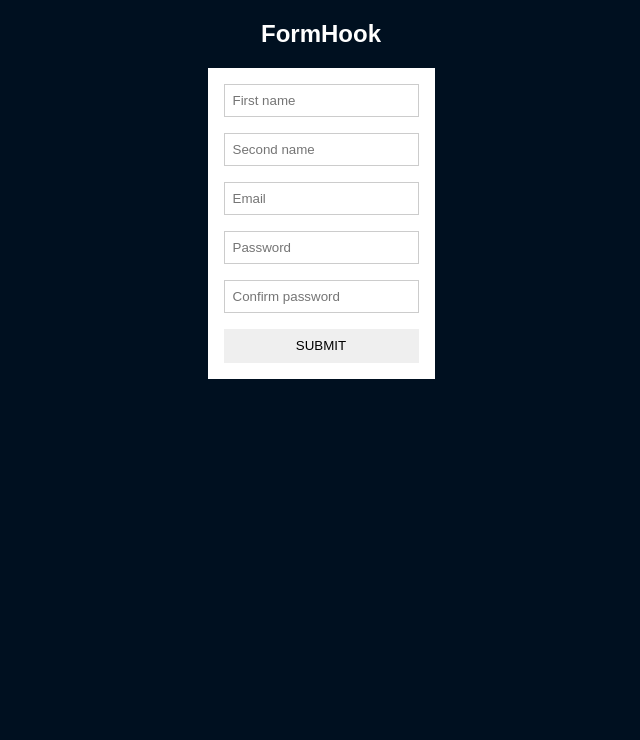
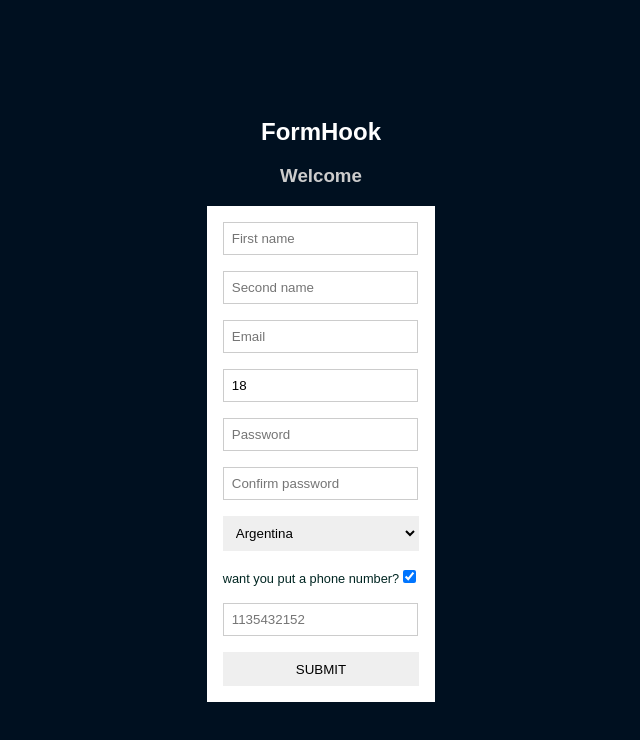
Before and after one commit to aledaledev/form-practice, a React (Vite) app: page /react-hook-form in a window 1280 px wide. Shown: the top 740 px of the page, without its empty margins (319-959 px from the left). Built offline with nearby package versions, Linux system fonts and the light colour scheme.

Commit message:
learning react-hook-form

```diff
--- a/package.json
+++ b/package.json
@@ -15,6 +15,7 @@
     "@fortawesome/react-fontawesome": "^0.2.0",
     "react": "^18.2.0",
     "react-dom": "^18.2.0",
+    "react-hook-form": "^7.41.1",
     "react-router-dom": "^6.4.5",
     "styled-components": "^5.3.6"
   },
--- a/src/assets/styles/HookForm.style.ts
+++ b/src/assets/styles/HookForm.style.ts
@@ -2,13 +2,23 @@ import styled from "styled-components";
 
 export const Wrapper = styled.div`
     display: flex;
+    height: 100vh;
     flex-direction: column;
     align-items: center;
 
     h2{
         color: white;
+        text-align: center;
     }
 
+    div{
+        margin: auto;
+    }
+
+    h3{
+        text-align: center;
+        color: #ccc;
+    }
 `
 
 export const FormSc = styled.form`
@@ -17,9 +27,12 @@ export const FormSc = styled.form`
     flex-direction: column;
     padding: 1rem;
 
-    input{
+    div{
+        margin-bottom: 1rem;
+        width: 100%;
+
+        input{
         padding: .5rem;
-        margin-bottom: 1rem;
         border: 1px solid #ccc;
         transition: border .2s;
 
@@ -29,6 +42,30 @@ export const FormSc = styled.form`
 
         &:hover{
             border: 1px solid #999;
+        }
+        }
+
+        p{
+            margin: .2rem .5rem 0;
+            padding: 0;
+            font-size: .8rem;
+            color: #A41623;
+        }
+
+        select{
+        padding: .5rem;
+        border: 1px solid transparent;
+        transition: all .2s;
+        width: 100%;
+
+        &:hover{
+            background-color: #ccc;
+        }
+        }
+
+        label{
+            font-size: .8rem;
+            color: #012622;
         }
     }
 
--- a/src/pages/HookForm.tsx
+++ b/src/pages/HookForm.tsx
@@ -1,5 +1,7 @@
-import React from 'react'
+import React, { useState } from 'react'
+import { useForm } from 'react-hook-form';
 import { Wrapper, FormSc } from '../assets/styles/HookForm.style'
+import { ageValidator } from '../validators';
 
 const HookForm = () => {
 
@@ -7,28 +9,88 @@ const HookForm = () => {
     firstName: string,
     lastName: string,
     email:string,
+    age:number,
     password:string,
-    confirmPassword:string
+    confirmPassword:string,
+    country:'arg'|'uru'|'per',
+    checkPhone:boolean,
+    phoneNumber:number
   }
 
-  const onSubmit = (e:React.FormEvent) => {
-    e.preventDefault()
-    console.log('submit');
+  //metodos listos para implementar
+  //register: registra cambios,
+  //formState: estado del formulario
+  //handleSubmit: controla el envio
+  //getValues: valor actual del campo
+  //watch: que se esta escribiendo en tiempo real
+  const {register,formState:{errors},handleSubmit,getValues,watch} = useForm<FormData>({
+    defaultValues:{
+      age:18,
+      checkPhone:true
+    }
+  });
+
+  const onSubmit = (values:FormData) => {
+      console.log(values);
   }
 
+  //validate -> validadores personalizados
   return (
     <Wrapper>
+      <div>
       <h2>FormHook</h2>
-      <FormSc onSubmit={onSubmit}>
-        <input name='firstName' placeholder='First name'/>
-        <input name="lastName" placeholder='Second name'/>
-        <input type="email" name='email' placeholder='Email'/>
-        <input type="password" name="password" placeholder='Password'/>
-        <input type="password" name="confirmPassword" placeholder='Confirm password'/>
+      <h3>Welcome {watch('firstName')}</h3>
+      <FormSc onSubmit={handleSubmit(onSubmit)}>
+        <div>
+          <input {...register('firstName', {required:true,maxLength:10})} placeholder='First name'/>
+          {errors.firstName?.type==='maxLength'?<p>must have 10 maxlength letters</p>:null}
+          {errors.firstName?.type==='required'?<p>this field cannot be void</p>:null}
+        </div>
+        <div>
+          <input {...register('lastName', {required:true})} placeholder='Second name'/>
+          {errors.lastName?.type==='required'?<p>this field cannot be void</p>:null}
+        </div>
+        <div>
+          <input {...register('email', {required:true, pattern:/^[^@]+@[^@]+\.[a-zA-Z]{2,}$/})} type="email" placeholder='Email'/>
+          {errors.email?.type==='required'?<p>this field cannot be void</p>:null}
+          {errors.email?.type==='pattern'?<p>sorry type a correct email</p>:null}
+        </div>
+        <div>
+          <input {...register('age', {required:true, validate:ageValidator})} type='number' placeholder='Age'/>
+          {errors.age?.type==='required'?<p>this field cannot be void</p>:null}
+          {errors.age?.type==='validate'?<p>age must be between 18 to 65</p>:null}
+        </div>
+        <div>
+          <input {...register('password', {required:true})} type="password" placeholder='Password'/>
+          {errors.password?.type==='required'?<p>this field cannot be void</p>:null}
+        </div>
+        <div>
+          <input {...register('confirmPassword', {required:true, validate:(value) => value===getValues('password')})} type="password" placeholder='Confirm password'/>
+          {errors.confirmPassword?.type==='required'?<p>this field cannot be void</p>:null}
+        </div>
+        <div>
+          <select {...register('country')}>
+            <option value="arg">Argentina</option>
+            <option value="per">Peru</option>
+            <option value="uru">Uruguay</option>
+          </select>
+        </div>
+        <div>
+          <label>want you put a phone number?
+          <input type="checkbox" {...register('checkPhone')}/>
+          </label>
+        </div>
+        {watch('checkPhone')?
+        <div>
+          <input {...register('phoneNumber')} type="number" placeholder='1135432152'/>
+        </div>:null}
         <button type='submit'>submit</button>
       </FormSc>
+      </div>
     </Wrapper>
   )
 }
 
 export default HookForm
+
+//?. sino existe no continues
--- /dev/null
+++ b/src/validators.ts
@@ -0,0 +1,3 @@
+export const ageValidator = (age:number) => {
+    return age>=18 && age<=65
+}
```
Also changed, not shown: 1 other file (tests, documents, lock files or other folders).
